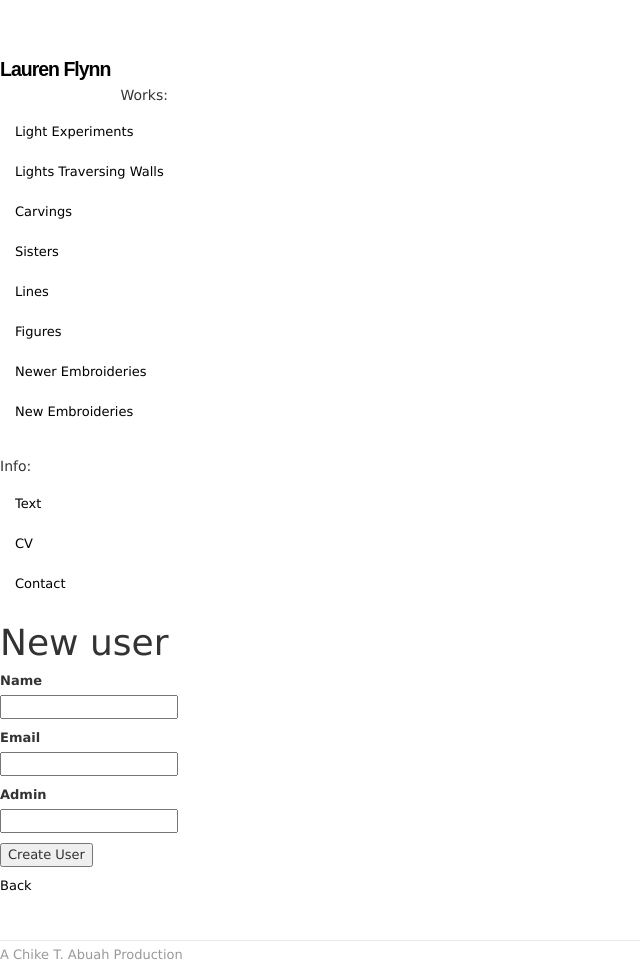
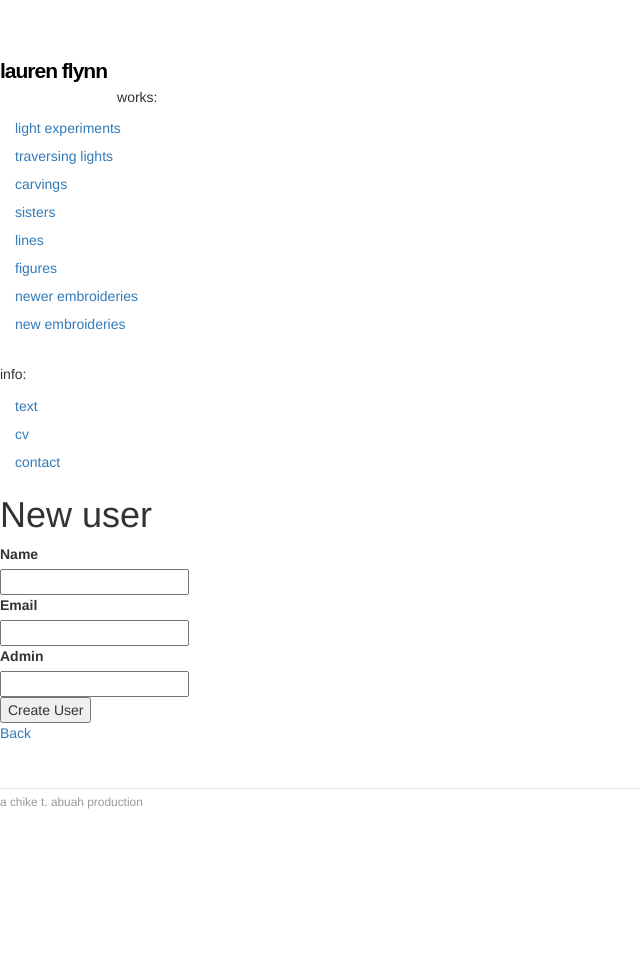
Before and after one commit to chikeabuah/laurenflynn, a Rails app: page /users/new in a window 1280 px wide. Shown: the whole page, without its empty margins (0-640 px from the left). After the commit the page ends 809 px from the top, so only its background shows below. Run offline with Rails 7, Linux system fonts and the light colour scheme; style sheets or scripts are compiled from the project's sources; parts of the project's set-up code (start-up, migrations or seed data) failed here and were passed over; some libraries are stand-ins or nearby versions.

Commit message:
Reformat Home Page

```diff
--- a/app/assets/stylesheets/custom.css.scss
+++ b/app/assets/stylesheets/custom.css.scss
@@ -40,7 +40,7 @@ textarea {
   font-family: Arial, sans-serif;
   text-decoration: none;
   &:hover {
-    color: #fff;
+    color: #08c;
     text-decoration: none;
   }
 }
@@ -63,3 +63,9 @@ footer {
   background-repeat: no-repeat;
   filter: none;
   }
+
+
+.nav-pills > li > a {
+padding-top: 3px;
+padding-bottom: 3px;
+}
--- a/app/assets/stylesheets/scaffolds.css.scss
+++ /dev/null
@@ -1,69 +0,0 @@
-body {
-  background-color: #fff;
-  color: #333;
-  font-family: verdana, arial, helvetica, sans-serif;
-  font-size: 13px;
-  line-height: 18px;
-}
-
-p, ol, ul, td {
-  font-family: verdana, arial, helvetica, sans-serif;
-  font-size: 13px;
-  line-height: 18px;
-}
-
-pre {
-  background-color: #eee;
-  padding: 10px;
-  font-size: 11px;
-}
-
-a {
-  color: #000;
-  &:visited {
-    color: #666;
-  }
-  &:hover {
-    color: #fff;
-    background-color: #000;
-  }
-}
-
-div {
-  &.field, &.actions {
-    margin-bottom: 10px;
-  }
-}
-
-#notice {
-  color: green;
-}
-
-.field_with_errors {
-  padding: 2px;
-  background-color: red;
-  display: table;
-}
-
-#error_explanation {
-  width: 450px;
-  border: 2px solid red;
-  padding: 7px;
-  padding-bottom: 0;
-  margin-bottom: 20px;
-  background-color: #f0f0f0;
-  h2 {
-    text-align: left;
-    font-weight: bold;
-    padding: 5px 5px 5px 15px;
-    font-size: 12px;
-    margin: -7px;
-    margin-bottom: 0px;
-    background-color: #c00;
-    color: #fff;
-  }
-  ul li {
-    font-size: 12px;
-    list-style: square;
-  }
-}
--- a/app/views/layouts/_footer.html.erb
+++ b/app/views/layouts/_footer.html.erb
@@ -1,6 +1,6 @@
 <footer class="footer">
   <small>
-    <p>A Chike T. Abuah Production</p>
+    <p>a chike t. abuah production</p>
   </small>
   <nav>
   </nav>
--- a/app/views/layouts/_sidebar.html.erb
+++ b/app/views/layouts/_sidebar.html.erb
@@ -2,22 +2,22 @@
 <div class="span2">
     <ul id="sidenav" class="nav nav-pills nav-stacked">
 
-    <%= link_to "Lauren Flynn", root_path, id: "logo" %>
+    <%= link_to "lauren flynn", root_path, id: "logo" %>
     <br>
-      <h5> Works: </h5>
-      <li class="<%= 'active' if current_page?(light_exp_path) %>"> <%= link_to "Light Experiments", light_exp_path %></li>
-      <li class="<%= 'active' if current_page?(light_wall_path) %>"><%= link_to "Lights Traversing Walls", light_wall_path %></li>
-      <li class="<%= 'active' if current_page?(carvings_path) %>"><%= link_to "Carvings", carvings_path %></li>
-      <li class="<%= 'active' if current_page?(sisters_path) %>"><%= link_to "Sisters", sisters_path %></li>
-      <li class="<%= 'active' if current_page?(lines_path) %>"><%= link_to "Lines", lines_path %></li>
-      <li class="<%= 'active' if current_page?(figures_path) %>"><%= link_to "Figures", figures_path %></li>
-      <li class="<%= 'active' if current_page?(newer_path) %>"><%= link_to "Newer Embroideries", newer_path %></li>
-      <li class="<%= 'active' if current_page?(new_path) %>"><%= link_to "New Embroideries", new_path %></li>
+      <h5> works: </h5>
+      <li class="<%= 'active' if current_page?(light_exp_path) %>"> <%= link_to "light experiments", light_exp_path %></li>
+      <li class="<%= 'active' if current_page?(light_wall_path) %>"><%= link_to "traversing lights", light_wall_path %></li>
+      <li class="<%= 'active' if current_page?(carvings_path) %>"><%= link_to "carvings", carvings_path %></li>
+      <li class="<%= 'active' if current_page?(sisters_path) %>"><%= link_to "sisters", sisters_path %></li>
+      <li class="<%= 'active' if current_page?(lines_path) %>"><%= link_to "lines", lines_path %></li>
+      <li class="<%= 'active' if current_page?(figures_path) %>"><%= link_to "figures", figures_path %></li>
+      <li class="<%= 'active' if current_page?(newer_path) %>"><%= link_to "newer embroideries", newer_path %></li>
+      <li class="<%= 'active' if current_page?(new_path) %>"><%= link_to "new embroideries", new_path %></li>
       <br>
-      <h5> Info: </h5>
-      <li class="<%= 'active' if current_page?(text_path) %>"><%= link_to "Text", text_path %></li>
-      <li class="<%= 'active' if current_page?(cv_path) %>"><%= link_to "CV", cv_path %></li>
-      <li class="<%= 'active' if current_page?(contact_path) %>"><%= link_to "Contact", contact_path %></li>
+      <h5> info: </h5>
+      <li class="<%= 'active' if current_page?(text_path) %>"><%= link_to "text", text_path %></li>
+      <li class="<%= 'active' if current_page?(cv_path) %>"><%= link_to "cv", cv_path %></li>
+      <li class="<%= 'active' if current_page?(contact_path) %>"><%= link_to "contact", contact_path %></li>
 
     </ul>
 </div>
```
Also changed, not shown: app/views/layouts/application.html.erb (line endings or trailing spaces), config/routes.rb (line endings or trailing spaces).
